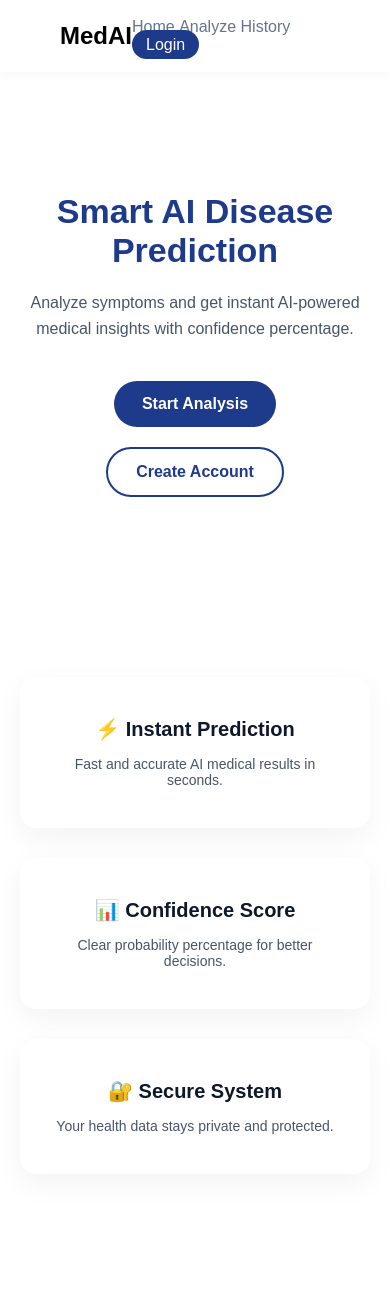
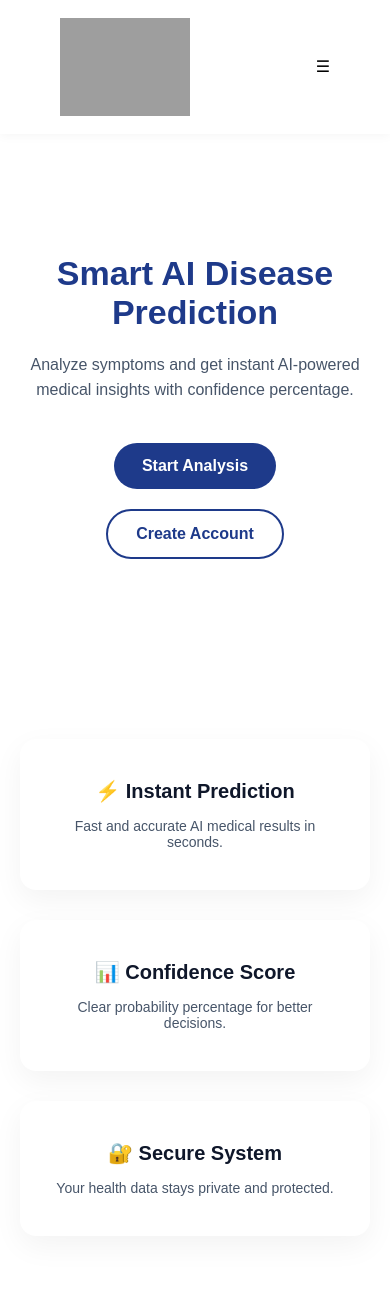
Before and after one commit to sujalkamble1212-ui/MedAI, a Flask app: page / in a window 390 px wide. Shown: the top 1297 px of the page. Run offline with Flask 3, Linux system fonts and the light colour scheme; parts of the project's set-up code (start-up, migrations or seed data) failed here and were passed over; some libraries are stand-ins or nearby versions; grey boxes are pictures that could not be loaded.

Commit message:
Enhance base.html with logo and mobile menu toggle
Updated the base HTML template to include a logo, mobile toggle button, and improved structure for navigation links.

```diff
--- a/templates/base.html
+++ b/templates/base.html
@@ -3,14 +3,28 @@
 <head>
     <title>MedAI - AI Disease Prediction</title>
     <meta name="viewport" content="width=device-width, initial-scale=1.0">
+
+    <!-- CSS -->
     <link rel="stylesheet" href="{{ url_for('static', filename='style.css') }}">
 </head>
+
 <body>
 
-<!-- 🔷 GLOBAL NAVBAR -->
+<!-- NAVBAR -->
 <nav class="navbar">
-    <h2>MedAI</h2>
-    <div>
+
+    <!-- Logo -->
+    <h2 class="logo">
+        <img src="{{ url_for('static', filename='logo.png') }}" alt="MedAI Logo">
+    </h2>
+
+
+
+   <!-- TOGGLE BUTTON (MOBILE) -->
+    <div class="menu-toggle" onclick="toggleMenu()">☰</div>
+
+    <!-- LINKS -->
+    <div class="nav-links" id="navLinks">
         <a href="/">Home</a>
         <a href="/analyze">Analyze</a>
         <a href="/history">History</a>
@@ -22,9 +36,21 @@
             <a href="/login">Login</a>
         {% endif %}
     </div>
+
 </nav>
-{% block content %}{% endblock %}
+
+<!-- PAGE CONTENT -->
+<div class="content">
+    {% block content %}{% endblock %}
+</div>
+
+
+<script>
+function toggleMenu() {
+    document.getElementById("navLinks").classList.toggle("active");
+}
+</script>
+<script src="https://cdn.jsdelivr.net/npm/bootstrap@5.3.2/dist/js/bootstrap.bundle.min.js"></script>
 
 </body>
-
 </html>
```
